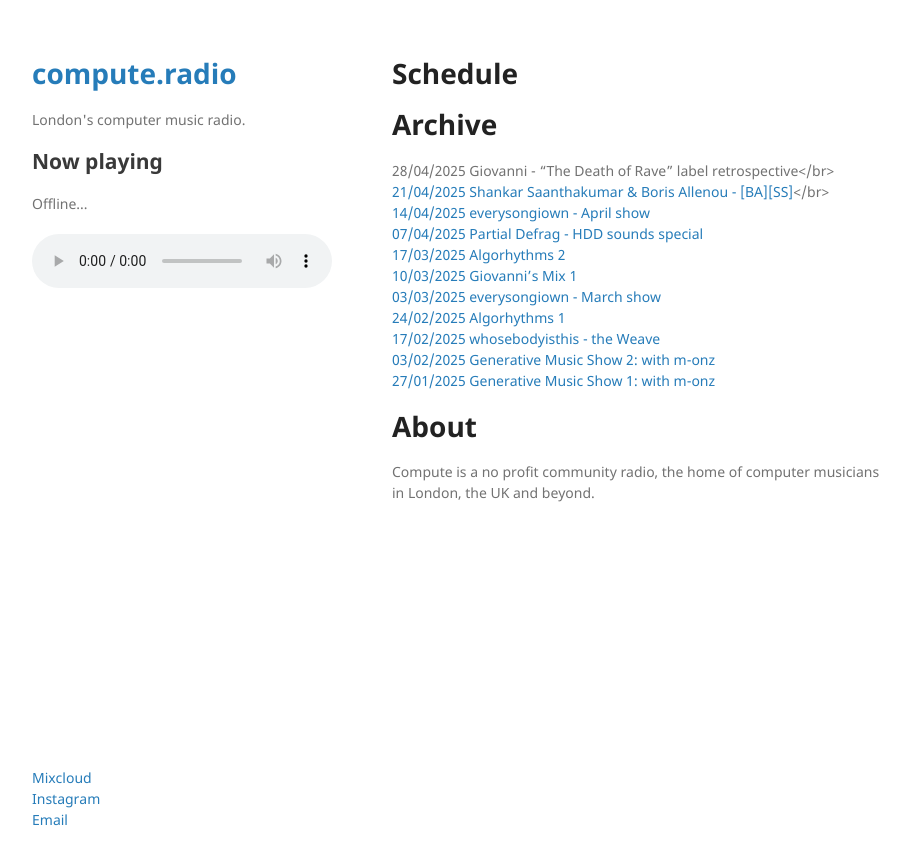
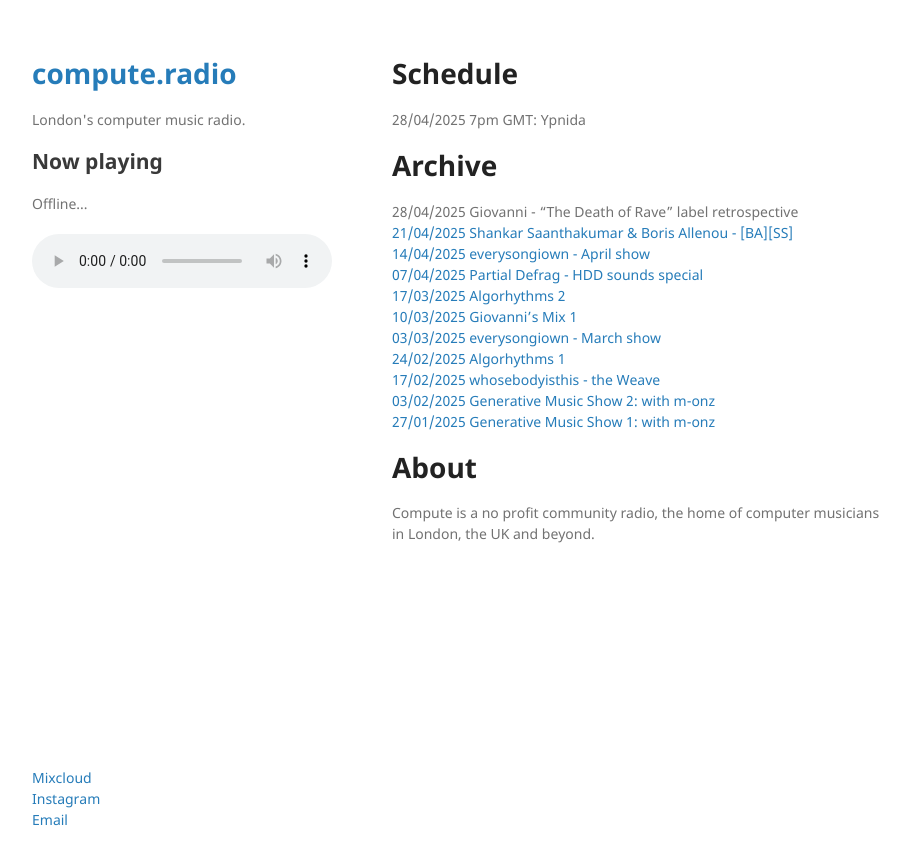
Before and after one commit to compute-radio/compute-radio.github.io, a Jekyll site: the page built from index.md, in a window 1280 px wide. Shown: the top 865 px of the page, without its empty margins (178-1088 px from the left). Built offline with Jekyll 4.4.1, drawn with Linux system fonts in a browser that asks for light colours; our own code applies the rules of GitHub Pages for plain Markdown files.

Commit message:
Update index.md

```diff
--- a/index.md
+++ b/index.md
@@ -3,10 +3,11 @@ layout: default
 ---
 
 # Schedule
+28/04/2025 7pm GMT: Ypnida
 
 # Archive
-28/04/2025 Giovanni - "The Death of Rave" label retrospective</br>
-[21/04/2025 Shankar Saanthakumar & Boris Allenou - [BA][SS]](https://www.mixcloud.com/computedotradio/shankar-saanthakumar-boris-allenou-bass/)</br>
+28/04/2025 Giovanni - "The Death of Rave" label retrospective<br/>
+[21/04/2025 Shankar Saanthakumar & Boris Allenou - [BA][SS]](https://www.mixcloud.com/computedotradio/shankar-saanthakumar-boris-allenou-bass/)<br/>
 [14/04/2025 everysongiown - April show](https://www.mixcloud.com/computedotradio/everysongiown-april-show/)<br/>
 [07/04/2025 Partial Defrag - HDD sounds special](https://www.mixcloud.com/computedotradio/partial-defrag-hdd-sounds-special/)<br/>
 [17/03/2025 Algorhythms 2](https://www.mixcloud.com/computedotradio/algorhythms-2/)<br/>
```
